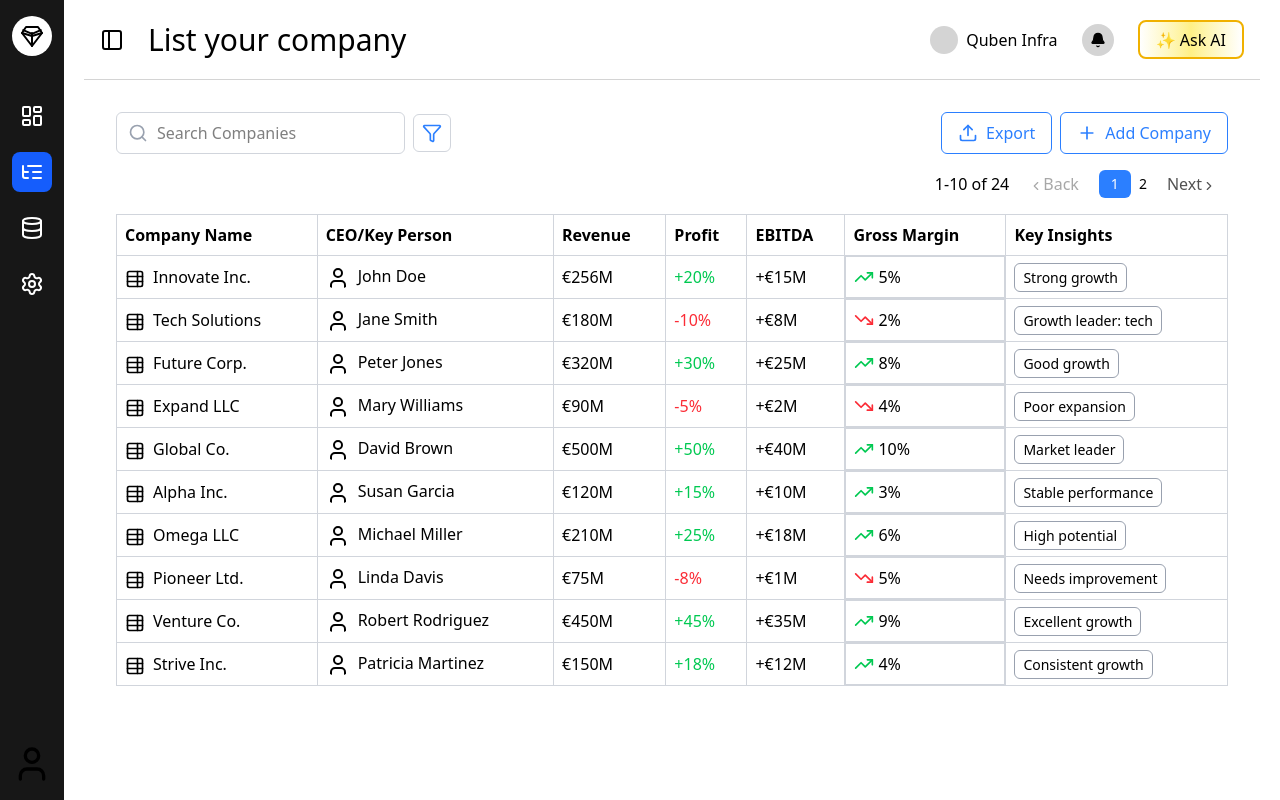
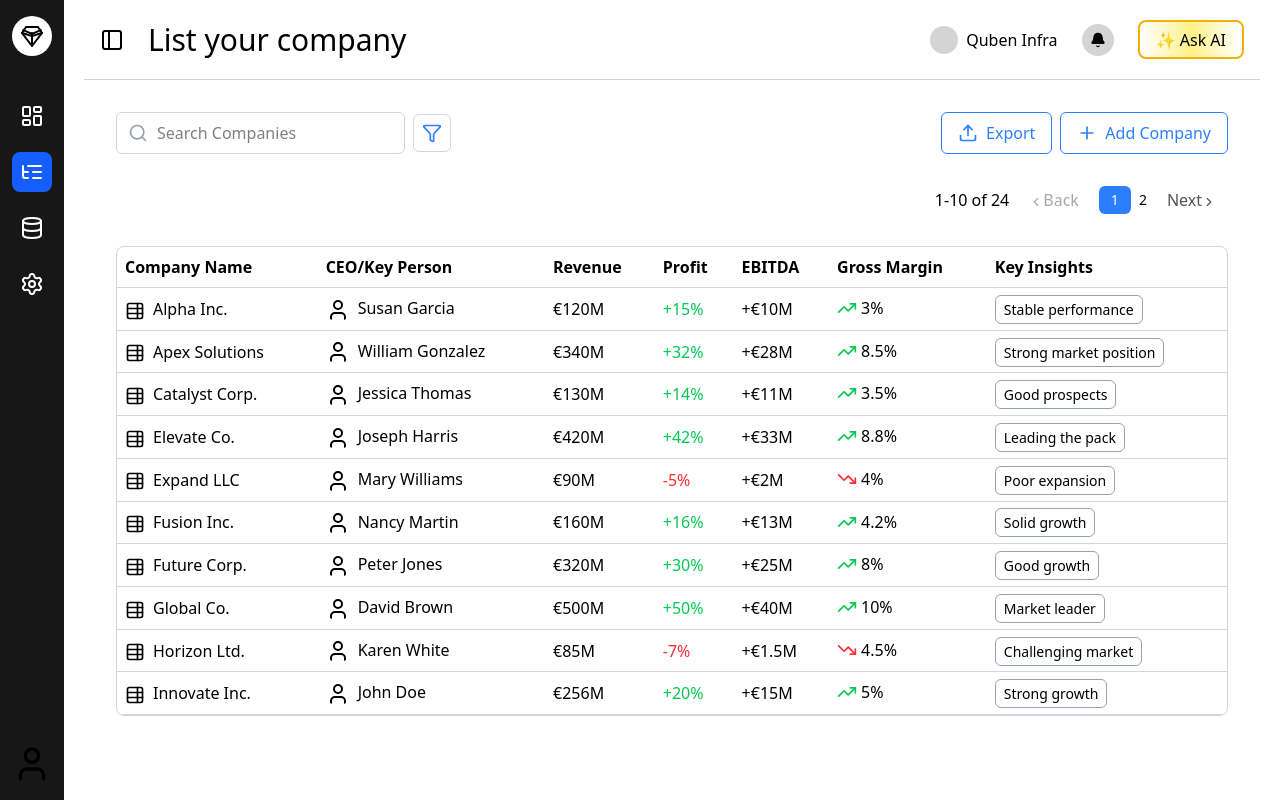
Before and after one commit to 10Yash10/Assignment-Project, a Next.js app: page /companies in a window 1280 px wide. Built offline with nearby package versions, Linux system fonts and the light colour scheme.

Commit message:
finalized the list your company page

```diff
--- a/src/app/companies/page.tsx
+++ b/src/app/companies/page.tsx
@@ -1,32 +1,69 @@
 "use client"
 import Header from "@/components/ui/Header";
 import { companyData } from "@/data/companies";
-import { ChevronLeft, ChevronRight, Filter, Plus, Search, TableProperties, TrendingDown, TrendingUp, Upload } from "lucide-react";
+import { ArrowDown, ArrowUp, ChevronLeft, ChevronRight, Filter, Plus, Search, TableProperties, TrendingDown, TrendingUp, Upload } from "lucide-react";
 import Image from "next/image";
 import { useEffect, useState } from "react";
 
+type Company = {
+    companyName: string;
+    ceo: string;
+    revenue: string;
+    profit: number;
+    ebitda: string;
+    grossMargin: number;
+    keyInsights: string;
+};
+
 const Page = () => {
-    const [companies, setCompanies] = useState(companyData);
-    const [filteredCompanies, setFilteredCompanies] = useState(companies);
+    const [companies, setCompanies] = useState<Company[]>([]);
+    const [filteredCompanies, setFilteredCompanies] = useState<Company[]>([]);
     const [currentPage, setCurrentPage] = useState(1);
     const [searchQuery, setSearchQuery] = useState("");
     const [isModalOpen, setIsModalOpen] = useState(false);
-    const [newCompany, setNewCompany] = useState({ companyName: "", ceo: "", revenue: "", profit: 0, ebitda: "", grossMargin: 0, keyInsights: "" });
+    const [isFilterOpen, setIsFilterOpen] = useState(false);
+    const [newCompany, setNewCompany] = useState<Company>({ companyName: "", ceo: "", revenue: "", profit: 0, ebitda: "", grossMargin: 0, keyInsights: "" });
+    const [sortConfig, setSortConfig] = useState<{ key: keyof Company; direction: string }>({ key: "companyName", direction: "asc" });
 
     useEffect(() => {
         const storedCompanies = JSON.parse(localStorage.getItem("companies") || "[]");
-        if (storedCompanies.length > 0) {
         setCompanies([...companyData, ...storedCompanies]);
-        }
     }, []);
 
     useEffect(() => {
-        const filtered = companies.filter(company =>
+        let filtered = companies.filter(company =>
             company.companyName.toLowerCase().includes(searchQuery.toLowerCase())
         );
+
+        if (sortConfig.key) {
+            filtered.sort((a, b) => {
+                const aValue = a[sortConfig.key];
+                const bValue = b[sortConfig.key];
+
+                // Helper function to parse revenue string like "256M"
+                const parseRevenue = (revenue: string) => {
+                    if (typeof revenue === 'string') {
+                        return parseFloat(revenue.replace('M', '')) * 1000000;
+                    }
+                    return revenue;
+                };
+
+                const aParsed = sortConfig.key === 'revenue' ? parseRevenue(aValue as string) : aValue;
+                const bParsed = sortConfig.key === 'revenue' ? parseRevenue(bValue as string) : bValue;
+
+                if (aParsed < bParsed) {
+                    return sortConfig.direction === "asc" ? -1 : 1;
+                }
+                if (aParsed > bParsed) {
+                    return sortConfig.direction === "asc" ? 1 : -1;
+                }
+                return 0;
+            });
+        }
+
         setFilteredCompanies(filtered);
-        setCurrentPage(1); // Reset to first page on search
-    }, [searchQuery, companies]);
+        setCurrentPage(1); // Reset to first page on search or sort
+    }, [searchQuery, companies, sortConfig]);
 
     const itemsPerPage = 10;
     const totalPages = Math.ceil(filteredCompanies.length / itemsPerPage);
@@ -51,9 +88,38 @@ const Page = () => {
         setNewCompany({ companyName: "", ceo: "", revenue: "", profit: 0, ebitda: "", grossMargin: 0, keyInsights: "" });
     };
 
+    const requestSort = (key: keyof Company) => {
+        let direction = "asc";
+        if (sortConfig.key === key && sortConfig.direction === "asc") {
+            direction = "desc";
+        }
+        setSortConfig({ key, direction });
+        setIsFilterOpen(false);
+    };
+
     const startIndex = (currentPage - 1) * itemsPerPage;
     const endIndex = startIndex + itemsPerPage;
     const currentData = filteredCompanies.slice(startIndex, endIndex);
+
+    const getSortIcon = (key: keyof Company) => {
+        if (sortConfig.key !== key) {
+            return null;
+        }
+        if (sortConfig.direction === "asc") {
+            return <ArrowUp size={16} className="ml-1" />;
+        }
+        return <ArrowDown size={16} className="ml-1" />;
+    };
+
+    const filterOptions: { key: keyof Company; label: string }[] = [
+        { key: "companyName", label: "Company Name" },
+        { key: "ceo", label: "CEO/Key Person" },
+        { key: "revenue", label: "Revenue" },
+        { key: "profit", label: "Profit" },
+        { key: "ebitda", label: "EBITDA" },
+        { key: "grossMargin", label: "Gross Margin" },
+        { key: "keyInsights", label: "Key Insights" },
+    ];
 
     return (
         <div className="text-black">
@@ -65,8 +131,20 @@ const Page = () => {
                             <Search size={20} className="absolute left-3 top-1/2 -translate-y-1/2 text-gray-400" />
                             <input type="text" placeholder="Search Companies" className="pl-10 pr-4 py-2 border border-gray-300 rounded-md" value={searchQuery} onChange={(e) => setSearchQuery(e.target.value)} />
                         </div>
-                        <div className="p-2 bg-white border border-gray-300 rounded-md">
+                        <div className="relative">
+                            <button onClick={() => setIsFilterOpen(!isFilterOpen)} className="p-2 bg-white border border-gray-300 rounded-md cursor-pointer">
                                 <Filter size={20} className="text-blue-500" />
+                            </button>
+                            {isFilterOpen && (
+                                <div className="absolute top-full mt-2 w-48 bg-white border border-gray-300 rounded-md shadow-lg z-10">
+                                    {filterOptions.map(option => (
+                                        <div key={option.key} className="p-2 hover:bg-gray-100 cursor-pointer flex justify-between items-center" onClick={() => requestSort(option.key)}>
+                                            <span>{option.label}</span>
+                                            {getSortIcon(option.key)}
+                                        </div>
+                                    ))}
+                                </div>
+                            )}
                         </div>
                     </div>
                     <div className="flex items-center gap-2">
@@ -80,7 +158,7 @@ const Page = () => {
                         </button>
                     </div>
                 </div>
-                <div className="flex justify-end items-center mb-4">
+                <div className="flex justify-end items-center my-8 ">
                     <div className="flex items-center gap-2">
                         <span>{`${startIndex + 1}-${Math.min(endIndex, filteredCompanies.length)} of ${filteredCompanies.length}`}
                         </span>
@@ -95,37 +173,39 @@ const Page = () => {
                         </button>
                     </div>
                 </div>
-                <table className="w-full border-collapse border border-gray-300 rounded-lg">
+                <div className="rounded-lg border border-gray-300 overflow-hidden">
+                    <table className="w-full ">
                         <thead>
-                        <tr className="border-b border-gray-300 ">
-                            <th className="text-left p-2 border border-gray-300">Company Name</th>
-                            <th className="text-left p-2 border border-gray-300">CEO/Key Person</th>
-                            <th className="text-left p-2 border border-gray-300">Revenue</th>
-                            <th className="text-left p-2 border border-gray-300">Profit</th>
-                            <th className="text-left p-2 border border-gray-300">EBITDA</th>
-                            <th className="text-left p-2 border border-gray-300">Gross Margin</th>
-                            <th className="text-left p-2 border border-gray-300">Key Insights</th>
+                            <tr className="border-b border-gray-300">
+                                <th className="text-left p-2">Company Name</th>
+                                <th className="text-left p-2">CEO/Key Person</th>
+                                <th className="text-left p-2">Revenue</th>
+                                <th className="text-left p-2">Profit</th>
+                                <th className="text-left p-2">EBITDA</th>
+                                <th className="text-left p-2">Gross Margin</th>
+                                <th className="text-left p-2">Key Insights</th>
                             </tr>
                         </thead>
                         <tbody>
-                        {currentData.map((company, index) => (
-                            <tr key={index} className="border-b border-gray-300">
-                                <td className="p-2 border border-gray-300"><TableProperties size={20} className="inline-block mr-2" />{company.companyName}</td>
-                                <td className="p-2 border border-gray-300"><Image src="/profile.svg" alt="profile" width={24} height={24} className="rounded-full inline-block mr-2" />{company.ceo}</td>
-                                <td className="p-2 border border-gray-300">€{company.revenue}</td>
-                                <td className={`p-2 border border-gray-300 ${company.profit > 0 ? "text-green-500" : "text-red-500"}`}>{company.profit > 0 ? `+${company.profit}` : company.profit}%</td>
-                                <td className="p-2 border border-gray-300">{company.ebitda}</td>
-                                <td className={`p-2 flex items-center gap-1 border border-gray-300 ${company.grossMargin > 0 ? "text-green-500" : "text-red-500"}`}>
+                            {currentData.map((company) => (
+                                <tr key={company.companyName} className="border-b border-gray-300">
+                                    <td className="p-2"><TableProperties size={20} className="inline-block mr-2" />{company.companyName}</td>
+                                    <td className="p-2"><Image src="/profile.svg" alt="profile" width={24} height={24} className="rounded-full inline-block mr-2" />{company.ceo}</td>
+                                    <td className="p-2">€{company.revenue}</td>
+                                    <td className={`p-2 ${company.profit > 0 ? "text-green-500" : "text-red-500"}`}>{company.profit > 0 ? `+${company.profit}` : company.profit}%</td>
+                                    <td className="p-2">{company.ebitda}</td>
+                                    <td className={`p-2 flex items-center gap-1 ${company.grossMargin > 0 ? "text-green-500" : "text-red-500"}`}>
                                         {company.grossMargin > 0 ? <TrendingUp size={20} /> : <TrendingDown size={20} />}
                                         <span className="text-black">{Math.abs(company.grossMargin)}%</span>
                                     </td>
-                                <td className="p-2 border border-gray-300">
+                                    <td className="p-2">
                                         <span className="border border-gray-400 rounded-md px-2 py-1 text-sm">{company.keyInsights}</span>
                                     </td>
                                 </tr>
                             ))}
                         </tbody>
                     </table>
+                </div>
             </div>
             {isModalOpen && (
                 <div className="fixed inset-0 bg-black bg-opacity-50 flex items-center justify-center">
--- a/src/data/companies.ts
+++ b/src/data/companies.ts
@@ -6,7 +6,7 @@ export const companyData = [
         profit: 20,
         ebitda: "+€15M",
         grossMargin: 5,
-        keyInsights: "Strong growth"
+        keyInsights: ["Strong growth"]
     },
     {
         companyName: "Tech Solutions",
@@ -15,7 +15,7 @@ export const companyData = [
         profit: -10,
         ebitda: "+€8M",
         grossMargin: -2,
-        keyInsights: "Growth leader: tech"
+        keyInsights: ["Growth leader: tech"]
     },
     {
         companyName: "Future Corp.",
@@ -24,7 +24,7 @@ export const companyData = [
         profit: 30,
         ebitda: "+€25M",
         grossMargin: 8,
-        keyInsights: "Good growth"
+        keyInsights: ["Good growth"]
     },
     {
         companyName: "Expand LLC",
@@ -33,7 +33,7 @@ export const companyData = [
         profit: -5,
         ebitda: "+€2M",
         grossMargin: -4,
-        keyInsights: "Poor expansion"
+        keyInsights: ["Poor expansion"]
     },
     {
         companyName: "Global Co.",
@@ -42,7 +42,7 @@ export const companyData = [
         profit: 50,
         ebitda: "+€40M",
         grossMargin: 10,
-        keyInsights: "Market leader"
+        keyInsights: ["Market leader"]
     },
     {
         companyName: "Alpha Inc.",
@@ -51,7 +51,7 @@ export const companyData = [
         profit: 15,
         ebitda: "+€10M",
         grossMargin: 3,
-        keyInsights: "Stable performance"
+        keyInsights: ["Stable performance"]
     },
     {
         companyName: "Omega LLC",
@@ -60,7 +60,7 @@ export const companyData = [
         profit: 25,
         ebitda: "+€18M",
         grossMargin: 6,
-        keyInsights: "High potential"
+        keyInsights: ["High potential"]
     },
     {
         companyName: "Pioneer Ltd.",
@@ -69,7 +69,7 @@ export const companyData = [
         profit: -8,
         ebitda: "+€1M",
         grossMargin: -5,
-        keyInsights: "Needs improvement"
+        keyInsights: ["Needs improvement"]
     },
     {
         companyName: "Venture Co.",
@@ -78,7 +78,7 @@ export const companyData = [
         profit: 45,
         ebitda: "+€35M",
         grossMargin: 9,
-        keyInsights: "Excellent growth"
+        keyInsights: ["Excellent growth"]
     },
     {
         companyName: "Strive Inc.",
@@ -87,7 +87,7 @@ export const companyData = [
         profit: 18,
         ebitda: "+€12M",
         grossMargin: 4,
-        keyInsights: "Consistent growth"
+        keyInsights: ["Consistent growth"]
     },
     {
         companyName: "Quantum Corp.",
@@ -96,7 +96,7 @@ export const companyData = [
         profit: 28,
         ebitda: "+€22M",
         grossMargin: 7,
-        keyInsights: "Tech innovator"
+        keyInsights: ["Tech innovator"]
     },
     {
         companyName: "Synergy LLC",
@@ -105,7 +105,7 @@ export const companyData = [
         profit: -12,
         ebitda: "+€7M",
         grossMargin: -3,
-        keyInsights: "Restructuring needed"
+        keyInsights: ["Restructuring needed"]
     },
     {
         companyName: "Apex Solutions",
@@ -114,7 +114,7 @@ export const companyData = [
         profit: 32,
         ebitda: "+€28M",
         grossMargin: 8.5,
-        keyInsights: "Strong market position"
+        keyInsights: ["Strong market position"]
     },
     {
         companyName: "Zenith Inc.",
@@ -123,7 +123,7 @@ export const companyData = [
         profit: 12,
         ebitda: "+€9M",
         grossMargin: 2.5,
-        keyInsights: "Steady growth"
+        keyInsights: ["Steady growth"]
     },
     {
         companyName: "Meridian Co.",
@@ -132,7 +132,7 @@ export const companyData = [
         profit: 48,
         ebitda: "+€38M",
         grossMargin: 9.5,
-        keyInsights: "Top performer"
+        keyInsights: ["Top performer"]
     },
     {
         companyName: "Catalyst Corp.",
@@ -141,7 +141,7 @@ export const companyData = [
         profit: 14,
         ebitda: "+€11M",
         grossMargin: 3.5,
-        keyInsights: "Good prospects"
+        keyInsights: ["Good prospects"]
     },
     {
         companyName: "Momentum LLC",
@@ -150,7 +150,7 @@ export const companyData = [
         profit: 22,
         ebitda: "+€19M",
         grossMargin: 6.5,
-        keyInsights: "Growing fast"
+        keyInsights: ["Growing fast"]
     },
     {
         companyName: "Horizon Ltd.",
@@ -159,7 +159,7 @@ export const companyData = [
         profit: -7,
         ebitda: "+€1.5M",
         grossMargin: -4.5,
-        keyInsights: "Challenging market"
+        keyInsights: ["Challenging market"]
     },
     {
         companyName: "Elevate Co.",
@@ -168,7 +168,7 @@ export const companyData = [
         profit: 42,
         ebitda: "+€33M",
         grossMargin: 8.8,
-        keyInsights: "Leading the pack"
+        keyInsights: ["Leading the pack"]
     },
     {
         companyName: "Fusion Inc.",
@@ -177,7 +177,7 @@ export const companyData = [
         profit: 16,
         ebitda: "+€13M",
         grossMargin: 4.2,
-        keyInsights: "Solid growth"
+        keyInsights: ["Solid growth"]
     },
     {
         companyName: "Matrix Corp.",
@@ -186,7 +186,7 @@ export const companyData = [
         profit: 29,
         ebitda: "+€24M",
         grossMargin: 7.8,
-        keyInsights: "Innovative solutions"
+        keyInsights: ["Innovative solutions"]
     },
     {
         companyName: "Visionary LLC",
@@ -195,7 +195,7 @@ export const companyData = [
         profit: -15,
         ebitda: "+€6M",
         grossMargin: -3.8,
-        keyInsights: "Turnaround strategy"
+        keyInsights: ["Turnaround strategy"]
     },
     {
         companyName: "Pinnacle Solutions",
@@ -204,7 +204,7 @@ export const companyData = [
         profit: 34,
         ebitda: "+€30M",
         grossMargin: 9.2,
-        keyInsights: "Exceptional performance"
+        keyInsights: ["Exceptional performance"]
     },
     {
         companyName: "NextGen Inc.",
@@ -213,6 +213,6 @@ export const companyData = [
         profit: 10,
         ebitda: "+€8.5M",
         grossMargin: 2.8,
-        keyInsights: "Emerging player"
+        keyInsights: ["Emerging player"]
     }
 ];
```
Lines whose indentation alone changed are shown as unchanged.
